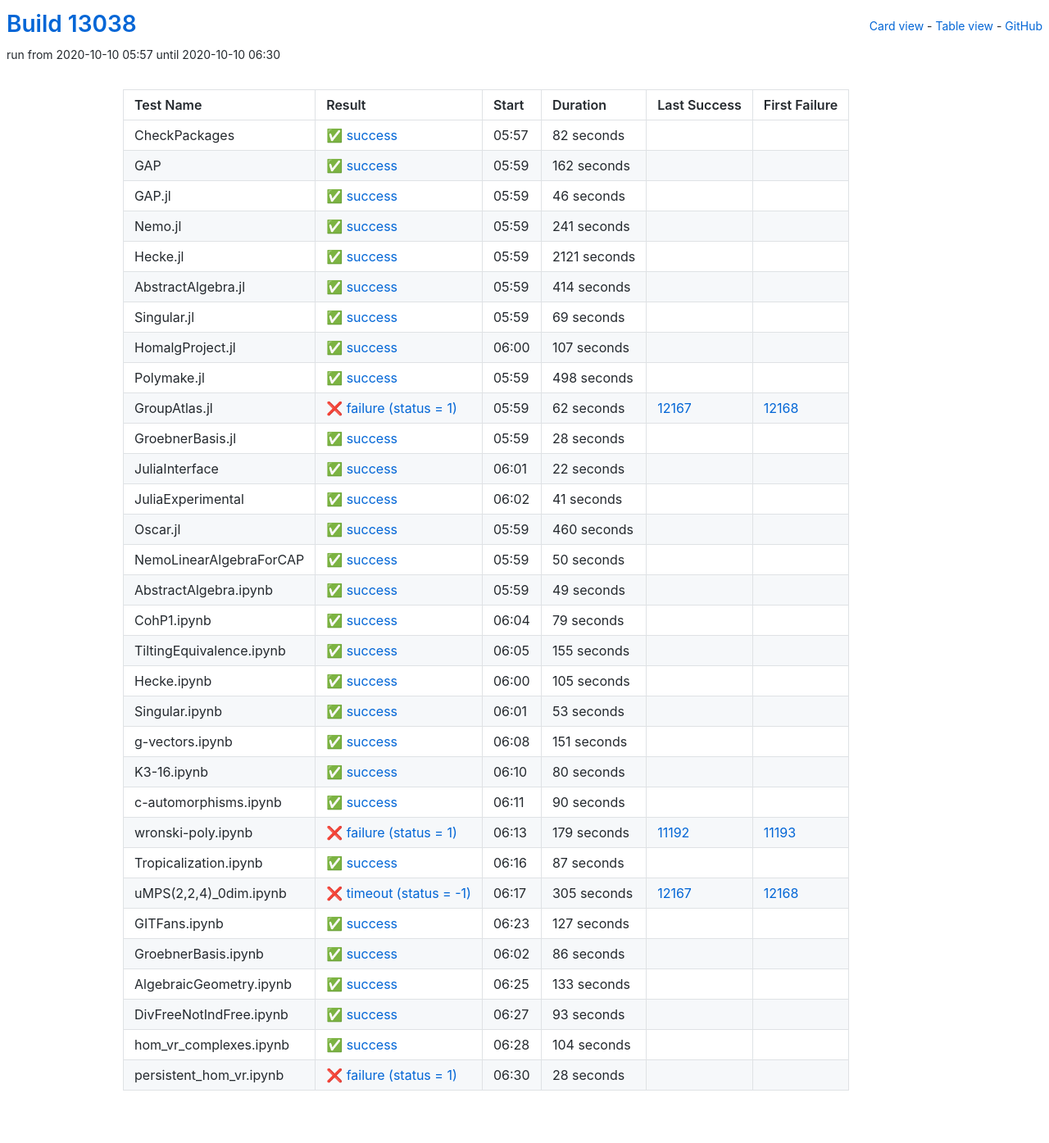
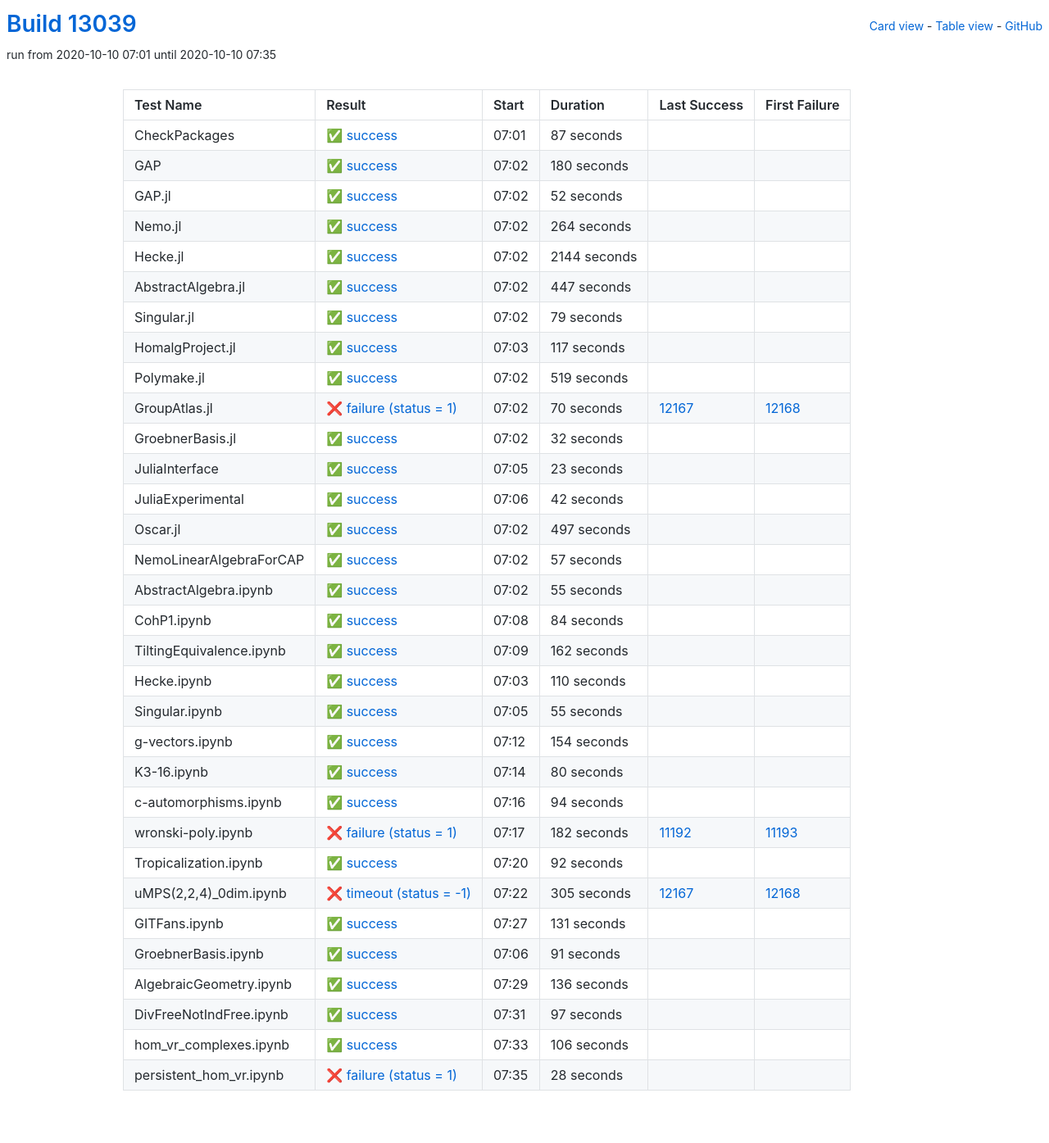
Before and after one commit to oscar-system/oscar-ci-status, a Jekyll site: the page built from table.html, in a window 1280 px wide. Shown: the whole page at 82% size. Built offline with Jekyll 4.4.1, drawn with Linux system fonts in a browser that asks for light colours.

Commit message:
Build #13039

```diff
--- a/_data/ci.yml
+++ b/_data/ci.yml
@@ -1,6 +1,6 @@
 ---
-build: 13038
-build_url: https://oscarci.mathematik.uni-kl.de/job/oscar/13038/
+build: 13039
+build_url: https://oscarci.mathematik.uni-kl.de/job/oscar/13039/
 job: oscar
 organization: oscar-system
 repo: oscar-ci-status
@@ -8,20 +8,212 @@
 tests:
 - name: CheckPackages
   id: checkpackages
-  log: https://oscarci.mathematik.uni-kl.de/job/oscar/13038/artifact/logs/build-13038/CheckPackages.log
-  start: 2020-10-10 05:57
+  log: https://oscarci.mathematik.uni-kl.de/job/oscar/13039/artifact/logs/build-13039/CheckPackages.log
+  start: 2020-10-10 07:01
   success: true
   exitcode: 0
   status: success
-  duration: 82
+  duration: 87
   last_success: false
   last_success_url:
   first_failure: false
   first_failure_url:
 - name: GAP
   id: gap
-  log: https://oscarci.mathematik.uni-kl.de/job/oscar/13038/artifact/logs/build-13038/GAP.log
-  start: 2020-10-10 05:59
+  log: https://oscarci.mathematik.uni-kl.de/job/oscar/13039/artifact/logs/build-13039/GAP.log
+  start: 2020-10-10 07:02
+  success: true
+  exitcode: 0
+  status: success
+  duration: 180
+  last_success: false
+  last_success_url:
+  first_failure: false
+  first_failure_url:
+- name: GAP.jl
+  id: gap-jl
+  log: https://oscarci.mathematik.uni-kl.de/job/oscar/13039/artifact/logs/build-13039/GAP.jl.log
+  start: 2020-10-10 07:02
+  success: true
+  exitcode: 0
+  status: success
+  duration: 52
+  last_success: false
+  last_success_url:
+  first_failure: false
+  first_failure_url:
+- name: Nemo.jl
+  id: nemo-jl
+  log: https://oscarci.mathematik.uni-kl.de/job/oscar/13039/artifact/logs/build-13039/Nemo.jl.log
+  start: 2020-10-10 07:02
+  success: true
+  exitcode: 0
+  status: success
+  duration: 264
+  last_success: false
+  last_success_url:
+  first_failure: false
+  first_failure_url:
+- name: Hecke.jl
+  id: hecke-jl
+  log: https://oscarci.mathematik.uni-kl.de/job/oscar/13039/artifact/logs/build-13039/Hecke.jl.log
+  start: 2020-10-10 07:02
+  success: true
+  exitcode: 0
+  status: success
+  duration: 2144
+  last_success: false
+  last_success_url:
+  first_failure: false
+  first_failure_url:
+- name: AbstractAlgebra.jl
+  id: abstractalgebra-jl
+  log: https://oscarci.mathematik.uni-kl.de/job/oscar/13039/artifact/logs/build-13039/AbstractAlgebra.jl.log
+  start: 2020-10-10 07:02
+  success: true
+  exitcode: 0
+  status: success
+  duration: 447
+  last_success: false
+  last_success_url:
+  first_failure: false
+  first_failure_url:
+- name: Singular.jl
+  id: singular-jl
+  log: https://oscarci.mathematik.uni-kl.de/job/oscar/13039/artifact/logs/build-13039/Singular.jl.log
+  start: 2020-10-10 07:02
+  success: true
+  exitcode: 0
+  status: success
+  duration: 79
+  last_success: false
+  last_success_url:
+  first_failure: false
+  first_failure_url:
+- name: HomalgProject.jl
+  id: homalgproject-jl
+  log: https://oscarci.mathematik.uni-kl.de/job/oscar/13039/artifact/logs/build-13039/HomalgProject.jl.log
+  start: 2020-10-10 07:03
+  success: true
+  exitcode: 0
+  status: success
+  duration: 117
+  last_success: false
+  last_success_url:
+  first_failure: false
+  first_failure_url:
+- name: Polymake.jl
+  id: polymake-jl
+  log: https://oscarci.mathematik.uni-kl.de/job/oscar/13039/artifact/logs/build-13039/Polymake.jl.log
+  start: 2020-10-10 07:02
+  success: true
+  exitcode: 0
+  status: success
+  duration: 519
+  last_success: false
+  last_success_url:
+  first_failure: false
+  first_failure_url:
+- name: GroupAtlas.jl
+  id: groupatlas-jl
+  log: https://oscarci.mathematik.uni-kl.de/job/oscar/13039/artifact/logs/build-13039/GroupAtlas.jl.log
+  start: 2020-10-10 07:02
+  success: false
+  exitcode: 1
+  status: failure
+  duration: 70
+  last_success: 12167
+  last_success_url: https://oscarci.mathematik.uni-kl.de/job/oscar/12167/
+  first_failure: 12168
+  first_failure_url: https://oscarci.mathematik.uni-kl.de/job/oscar/12168/
+- name: GroebnerBasis.jl
+  id: groebnerbasis-jl
+  log: https://oscarci.mathematik.uni-kl.de/job/oscar/13039/artifact/logs/build-13039/GroebnerBasis.jl.log
+  start: 2020-10-10 07:02
+  success: true
+  exitcode: 0
+  status: success
+  duration: 32
+  last_success: false
+  last_success_url:
+  first_failure: false
+  first_failure_url:
+- name: JuliaInterface
+  id: juliainterface
+  log: https://oscarci.mathematik.uni-kl.de/job/oscar/13039/artifact/logs/build-13039/JuliaInterface.log
+  start: 2020-10-10 07:05
+  success: true
+  exitcode: 0
+  status: success
+  duration: 23
+  last_success: false
+  last_success_url:
+  first_failure: false
+  first_failure_url:
+- name: JuliaExperimental
+  id: juliaexperimental
+  log: https://oscarci.mathematik.uni-kl.de/job/oscar/13039/artifact/logs/build-13039/JuliaExperimental.log
+  start: 2020-10-10 07:06
+  success: true
+  exitcode: 0
+  status: success
+  duration: 42
+  last_success: false
+  last_success_url:
+  first_failure: false
+  first_failure_url:
+- name: Oscar.jl
+  id: oscar-jl
+  log: https://oscarci.mathematik.uni-kl.de/job/oscar/13039/artifact/logs/build-13039/Oscar.jl.log
+  start: 2020-10-10 07:02
+  success: true
+  exitcode: 0
+  status: success
+  duration: 497
+  last_success: false
+  last_success_url:
+  first_failure: false
+  first_failure_url:
+- name: NemoLinearAlgebraForCAP
+  id: nemolinearalgebraforcap
+  log: https://oscarci.mathematik.uni-kl.de/job/oscar/13039/artifact/logs/build-13039/NemoLinearAlgebraForCAP.log
+  start: 2020-10-10 07:02
+  success: true
+  exitcode: 0
+  status: success
+  duration: 57
+  last_success: false
+  last_success_url:
+  first_failure: false
+  first_failure_url:
+- name: AbstractAlgebra.ipynb
+  id: abstractalgebra-ipynb
+  log: https://oscarci.mathematik.uni-kl.de/job/oscar/13039/artifact/logs/build-13039/AbstractAlgebra.ipynb.log
+  start: 2020-10-10 07:02
+  success: true
+  exitcode: 0
+  status: success
+  duration: 55
+  last_success: false
+  last_success_url:
+  first_failure: false
+  first_failure_url:
+- name: CohP1.ipynb
+  id: cohp1-ipynb
+  log: https://oscarci.mathematik.uni-kl.de/job/oscar/13039/artifact/logs/build-13039/CohP1.ipynb.log
+  start: 2020-10-10 07:08
+  success: true
+  exitcode: 0
+  status: success
+  duration: 84
+  last_success: false
+  last_success_url:
+  first_failure: false
+  first_failure_url:
+- name: TiltingEquivalence.ipynb
+  id: tiltingequivalence-ipynb
+  log: https://oscarci.mathematik.uni-kl.de/job/oscar/13039/artifact/logs/build-13039/TiltingEquivalence.ipynb.log
+  start: 2020-10-10 07:09
   success: true
   exitcode: 0
   status: success
@@ -30,238 +222,46 @@
   last_success_url:
   first_failure: false
   first_failure_url:
-- name: GAP.jl
-  id: gap-jl
-  log: https://oscarci.mathematik.uni-kl.de/job/oscar/13038/artifact/logs/build-13038/GAP.jl.log
-  start: 2020-10-10 05:59
+- name: Hecke.ipynb
+  id: hecke-ipynb
+  log: https://oscarci.mathematik.uni-kl.de/job/oscar/13039/artifact/logs/build-13039/Hecke.ipynb.log
+  start: 2020-10-10 07:03
   success: true
   exitcode: 0
   status: success
-  duration: 46
-  last_success: false
-  last_success_url:
-  first_failure: false
-  first_failure_url:
-- name: Nemo.jl
-  id: nemo-jl
-  log: https://oscarci.mathematik.uni-kl.de/job/oscar/13038/artifact/logs/build-13038/Nemo.jl.log
-  start: 2020-10-10 05:59
-  success: true
-  exitcode: 0
-  status: success
-  duration: 241
-  last_success: false
-  last_success_url:
-  first_failure: false
-  first_failure_url:
-- name: Hecke.jl
-  id: hecke-jl
-  log: https://oscarci.mathematik.uni-kl.de/job/oscar/13038/artifact/logs/build-13038/Hecke.jl.log
-  start: 2020-10-10 05:59
-  success: true
-  exitcode: 0
-  status: success
-  duration: 2121
-  last_success: false
-  last_success_url:
-  first_failure: false
-  first_failure_url:
-- name: AbstractAlgebra.jl
-  id: abstractalgebra-jl
-  log: https://oscarci.mathematik.uni-kl.de/job/oscar/13038/artifact/logs/build-13038/AbstractAlgebra.jl.log
-  start: 2020-10-10 05:59
-  success: true
-  exitcode: 0
-  status: success
-  duration: 414
-  last_success: false
-  last_success_url:
-  first_failure: false
-  first_failure_url:
-- name: Singular.jl
-  id: singular-jl
-  log: https://oscarci.mathematik.uni-kl.de/job/oscar/13038/artifact/logs/build-13038/Singular.jl.log
-  start: 2020-10-10 05:59
-  success: true
-  exitcode: 0
-  status: success
-  duration: 69
-  last_success: false
-  last_success_url:
-  first_failure: false
-  first_failure_url:
-- name: HomalgProject.jl
-  id: homalgproject-jl
-  log: https://oscarci.mathematik.uni-kl.de/job/oscar/13038/artifact/logs/build-13038/HomalgProject.jl.log
-  start: 2020-10-10 06:00
-  success: true
-  exitcode: 0
-  status: success
-  duration: 107
-  last_success: false
-  last_success_url:
-  first_failure: false
-  first_failure_url:
-- name: Polymake.jl
-  id: polymake-jl
-  log: https://oscarci.mathematik.uni-kl.de/job/oscar/13038/artifact/logs/build-13038/Polymake.jl.log
-  start: 2020-10-10 05:59
-  success: true
-  exitcode: 0
-  status: success
-  duration: 498
-  last_success: false
-  last_success_url:
-  first_failure: false
-  first_failure_url:
-- name: GroupAtlas.jl
-  id: groupatlas-jl
-  log: https://oscarci.mathematik.uni-kl.de/job/oscar/13038/artifact/logs/build-13038/GroupAtlas.jl.log
-  start: 2020-10-10 05:59
-  success: false
-  exitcode: 1
-  status: failure
-  duration: 62
-  last_success: 12167
-  last_success_url: https://oscarci.mathematik.uni-kl.de/job/oscar/12167/
-  first_failure: 12168
-  first_failure_url: https://oscarci.mathematik.uni-kl.de/job/oscar/12168/
-- name: GroebnerBasis.jl
-  id: groebnerbasis-jl
-  log: https://oscarci.mathematik.uni-kl.de/job/oscar/13038/artifact/logs/build-13038/GroebnerBasis.jl.log
-  start: 2020-10-10 05:59
-  success: true
-  exitcode: 0
-  status: success
-  duration: 28
-  last_success: false
-  last_success_url:
-  first_failure: false
-  first_failure_url:
-- name: JuliaInterface
-  id: juliainterface
-  log: https://oscarci.mathematik.uni-kl.de/job/oscar/13038/artifact/logs/build-13038/JuliaInterface.log
-  start: 2020-10-10 06:01
-  success: true
-  exitcode: 0
-  status: success
-  duration: 22
-  last_success: false
-  last_success_url:
-  first_failure: false
-  first_failure_url:
-- name: JuliaExperimental
-  id: juliaexperimental
-  log: https://oscarci.mathematik.uni-kl.de/job/oscar/13038/artifact/logs/build-13038/JuliaExperimental.log
-  start: 2020-10-10 06:02
-  success: true
-  exitcode: 0
-  status: success
-  duration: 41
-  last_success: false
-  last_success_url:
-  first_failure: false
-  first_failure_url:
-- name: Oscar.jl
-  id: oscar-jl
-  log: https://oscarci.mathematik.uni-kl.de/job/oscar/13038/artifact/logs/build-13038/Oscar.jl.log
-  start: 2020-10-10 05:59
-  success: true
-  exitcode: 0
-  status: success
-  duration: 460
-  last_success: false
-  last_success_url:
-  first_failure: false
-  first_failure_url:
-- name: NemoLinearAlgebraForCAP
-  id: nemolinearalgebraforcap
-  log: https://oscarci.mathematik.uni-kl.de/job/oscar/13038/artifact/logs/build-13038/NemoLinearAlgebraForCAP.log
-  start: 2020-10-10 05:59
-  success: true
-  exitcode: 0
-  status: success
-  duration: 50
-  last_success: false
-  last_success_url:
-  first_failure: false
-  first_failure_url:
-- name: AbstractAlgebra.ipynb
-  id: abstractalgebra-ipynb
-  log: https://oscarci.mathematik.uni-kl.de/job/oscar/13038/artifact/logs/build-13038/AbstractAlgebra.ipynb.log
-  start: 2020-10-10 05:59
-  success: true
-  exitcode: 0
-  status: success
-  duration: 49
-  last_success: false
-  last_success_url:
-  first_failure: false
-  first_failure_url:
-- name: CohP1.ipynb
-  id: cohp1-ipynb
-  log: https://oscarci.mathematik.uni-kl.de/job/oscar/13038/artifact/logs/build-13038/CohP1.ipynb.log
-  start: 2020-10-10 06:04
-  success: true
-  exitcode: 0
-  status: success
-  duration: 79
-  last_success: false
-  last_success_url:
-  first_failure: false
-  first_failure_url:
-- name: TiltingEquivalence.ipynb
-  id: tiltingequivalence-ipynb
-  log: https://oscarci.mathematik.uni-kl.de/job/oscar/13038/artifact/logs/build-13038/TiltingEquivalence.ipynb.log
-  start: 2020-10-10 06:05
-  success: true
-  exitcode: 0
-  status: success
-  duration: 155
-  last_success: false
-  last_success_url:
-  first_failure: false
-  first_failure_url:
-- name: Hecke.ipynb
-  id: hecke-ipynb
-  log: https://oscarci.mathematik.uni-kl.de/job/oscar/13038/artifact/logs/build-13038/Hecke.ipynb.log
-  start: 2020-10-10 06:00
-  success: true
-  exitcode: 0
-  status: success
-  duration: 105
+  duration: 110
   last_success: false
   last_success_url:
   first_failure: false
   first_failure_url:
 - name: Singular.ipynb
   id: singular-ipynb
-  log: https://oscarci.mathematik.uni-kl.de/job/oscar/13038/artifact/logs/build-13038/Singular.ipynb.log
-  start: 2020-10-10 06:01
+  log: https://oscarci.mathematik.uni-kl.de/job/oscar/13039/artifact/logs/build-13039/Singular.ipynb.log
+  start: 2020-10-10 07:05
   success: true
   exitcode: 0
   status: success
-  duration: 53
+  duration: 55
   last_success: false
   last_success_url:
   first_failure: false
   first_failure_url:
 - name: g-vectors.ipynb
   id: g-vectors-ipynb
-  log: https://oscarci.mathematik.uni-kl.de/job/oscar/13038/artifact/logs/build-13038/g-vectors.ipynb.log
-  start: 2020-10-10 06:08
+  log: https://oscarci.mathematik.uni-kl.de/job/oscar/13039/artifact/logs/build-13039/g-vectors.ipynb.log
+  start: 2020-10-10 07:12
   success: true
   exitcode: 0
   status: success
-  duration: 151
+  duration: 154
   last_success: false
   last_success_url:
   first_failure: false
   first_failure_url:
 - name: K3-16.ipynb
   id: k3-16-ipynb
-  log: https://oscarci.mathematik.uni-kl.de/job/oscar/13038/artifact/logs/build-13038/K3-16.ipynb.log
-  start: 2020-10-10 06:10
+  log: https://oscarci.mathematik.uni-kl.de/job/oscar/13039/artifact/logs/build-13039/K3-16.ipynb.log
+  start: 2020-10-10 07:14
   success: true
   exitcode: 0
   status: success
@@ -272,44 +272,44 @@
   first_failure_url:
 - name: c-automorphisms.ipynb
   id: c-automorphisms-ipynb
-  log: https://oscarci.mathematik.uni-kl.de/job/oscar/13038/artifact/logs/build-13038/c-automorphisms.ipynb.log
-  start: 2020-10-10 06:11
+  log: https://oscarci.mathematik.uni-kl.de/job/oscar/13039/artifact/logs/build-13039/c-automorphisms.ipynb.log
+  start: 2020-10-10 07:16
   success: true
   exitcode: 0
   status: success
-  duration: 90
+  duration: 94
   last_success: false
   last_success_url:
   first_failure: false
   first_failure_url:
 - name: wronski-poly.ipynb
   id: wronski-poly-ipynb
-  log: https://oscarci.mathematik.uni-kl.de/job/oscar/13038/artifact/logs/build-13038/wronski-poly.ipynb.log
-  start: 2020-10-10 06:13
+  log: https://oscarci.mathematik.uni-kl.de/job/oscar/13039/artifact/logs/build-13039/wronski-poly.ipynb.log
+  start: 2020-10-10 07:17
   success: false
   exitcode: 1
   status: failure
-  duration: 179
+  duration: 182
   last_success: 11192
   last_success_url: https://oscarci.mathematik.uni-kl.de/job/oscar/11192/
   first_failure: 11193
   first_failure_url: https://oscarci.mathematik.uni-kl.de/job/oscar/11193/
 - name: Tropicalization.ipynb
   id: tropicalization-ipynb
-  log: https://oscarci.mathematik.uni-kl.de/job/oscar/13038/artifact/logs/build-13038/Tropicalization.ipynb.log
-  start: 2020-10-10 06:16
+  log: https://oscarci.mathematik.uni-kl.de/job/oscar/13039/artifact/logs/build-13039/Tropicalization.ipynb.log
+  start: 2020-10-10 07:20
   success: true
   exitcode: 0
   status: success
-  duration: 87
+  duration: 92
   last_success: false
   last_success_url:
   first_failure: false
   first_failure_url:
 - name: uMPS(2,2,4)_0dim.ipynb
   id: umps-2-2-4-0dim-ipynb
-  log: https://oscarci.mathematik.uni-kl.de/job/oscar/13038/artifact/logs/build-13038/uMPS-2-2-4-_0dim.ipynb.log
-  start: 2020-10-10 06:17
+  log: https://oscarci.mathematik.uni-kl.de/job/oscar/13039/artifact/logs/build-13039/uMPS-2-2-4-_0dim.ipynb.log
+  start: 2020-10-10 07:22
   success: false
   exitcode: -1
   status: timeout
@@ -320,68 +320,68 @@
   first_failure_url: https://oscarci.mathematik.uni-kl.de/job/oscar/12168/
 - name: GITFans.ipynb
   id: gitfans-ipynb
-  log: https://oscarci.mathematik.uni-kl.de/job/oscar/13038/artifact/logs/build-13038/GITFans.ipynb.log
-  start: 2020-10-10 06:23
+  log: https://oscarci.mathematik.uni-kl.de/job/oscar/13039/artifact/logs/build-13039/GITFans.ipynb.log
+  start: 2020-10-10 07:27
   success: true
   exitcode: 0
   status: success
-  duration: 127
+  duration: 131
   last_success: false
   last_success_url:
   first_failure: false
   first_failure_url:
 - name: GroebnerBasis.ipynb
   id: groebnerbasis-ipynb
-  log: https://oscarci.mathematik.uni-kl.de/job/oscar/13038/artifact/logs/build-13038/GroebnerBasis.ipynb.log
-  start: 2020-10-10 06:02
+  log: https://oscarci.mathematik.uni-kl.de/job/oscar/13039/artifact/logs/build-13039/GroebnerBasis.ipynb.log
+  start: 2020-10-10 07:06
   success: true
   exitcode: 0
   status: success
-  duration: 86
+  duration: 91
   last_success: false
   last_success_url:
   first_failure: false
   first_failure_url:
 - name: AlgebraicGeometry.ipynb
   id: algebraicgeometry-ipynb
-  log: https://oscarci.mathematik.uni-kl.de/job/oscar/13038/artifact/logs/build-13038/AlgebraicGeometry.ipynb.log
-  start: 2020-10-10 06:25
+  log: https://oscarci.mathematik.uni-kl.de/job/oscar/13039/artifact/logs/build-13039/AlgebraicGeometry.ipynb.log
+  start: 2020-10-10 07:29
   success: true
   exitcode: 0
   status: success
-  duration: 133
+  duration: 136
   last_success: false
   last_success_url:
   first_failure: false
   first_failure_url:
 - name: DivFreeNotIndFree.ipynb
   id: divfreenotindfree-ipynb
-  log: https://oscarci.mathematik.uni-kl.de/job/oscar/13038/artifact/logs/build-13038/DivFreeNotIndFree.ipynb.log
-  start: 2020-10-10 06:27
+  log: https://oscarci.mathematik.uni-kl.de/job/oscar/13039/artifact/logs/build-13039/DivFreeNotIndFree.ipynb.log
+  start: 2020-10-10 07:31
   success: true
   exitcode: 0
   status: success
-  duration: 93
+  duration: 97
   last_success: false
   last_success_url:
   first_failure: false
   first_failure_url:
 - name: hom_vr_complexes.ipynb
   id: hom-vr-complexes-ipynb
-  log: https://oscarci.mathematik.uni-kl.de/job/oscar/13038/artifact/logs/build-13038/hom_vr_complexes.ipynb.log
-  start: 2020-10-10 06:28
+  log: https://oscarci.mathematik.uni-kl.de/job/oscar/13039/artifact/logs/build-13039/hom_vr_complexes.ipynb.log
+  start: 2020-10-10 07:33
   success: true
   exitcode: 0
   status: success
-  duration: 104
+  duration: 106
   last_success: false
   last_success_url:
   first_failure: false
   first_failure_url:
 - name: persistent_hom_vr.ipynb
   id: persistent-hom-vr-ipynb
-  log: https://oscarci.mathematik.uni-kl.de/job/oscar/13038/artifact/logs/build-13038/persistent_hom_vr.ipynb.log
-  start: 2020-10-10 06:30
+  log: https://oscarci.mathematik.uni-kl.de/job/oscar/13039/artifact/logs/build-13039/persistent_hom_vr.ipynb.log
+  start: 2020-10-10 07:35
   success: false
   exitcode: 1
   status: failure
```
Also changed, not shown: README.md.
